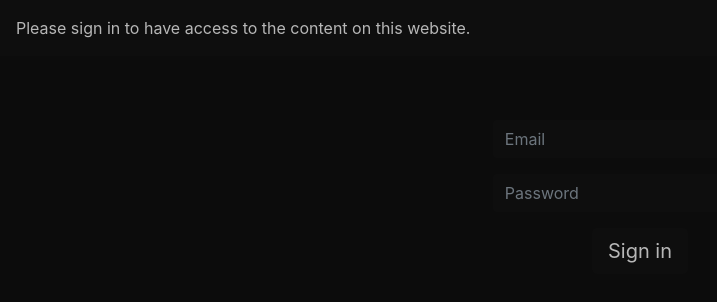
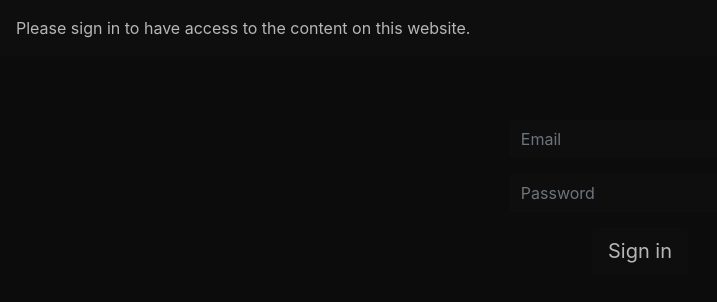
Before and after one commit to ykuw/cautious-tribble, a React (Create React App) app in the folder interface/: page /login in a window 1280 px wide. Shown: the top 302 px of the page, without its empty margins (0-717 px from the left). Built offline with nearby package versions, Linux system fonts and the light colour scheme.

Commit message:
312b73a9ae39159f373d53138dd11cf4

```diff
--- a/interface/src/css/global.css
+++ b/interface/src/css/global.css
@@ -14,7 +14,7 @@ body {
 /* Page layout ---------------------------------------------------------------------------------------------------- */
 
 .container {
-    max-width: 50rem;
+    max-width: 45rem;
     padding: 0 1rem;
     margin: 3rem auto 6rem;
 }
--- a/interface/src/pages/hash.js
+++ b/interface/src/pages/hash.js
@@ -25,7 +25,7 @@ class Hash extends Component {
                 <Container>
                     <Form.Control
                         as="textarea"
-                        rows="6"
+                        rows="5"
                         onChange={this.inputChangedHandler} // Setting the userInput with the value after the user has typed in the input field.
                         value={this.state.userInput} // Setting the value of the input field.
                         className="textarea"
--- a/interface/src/pages/posts.js
+++ b/interface/src/pages/posts.js
@@ -64,7 +64,7 @@ class Logs extends React.Component {
                     <form id="feed-form" onSubmit={this.handleSubmit.bind(this)} method="POST" elevation={0}>
                         <Form.Control
                             as="textarea"
-                            rows="6"
+                            rows="5"
                             name="logs"
                             elevation={0}
                             value={this.state.log}
```
